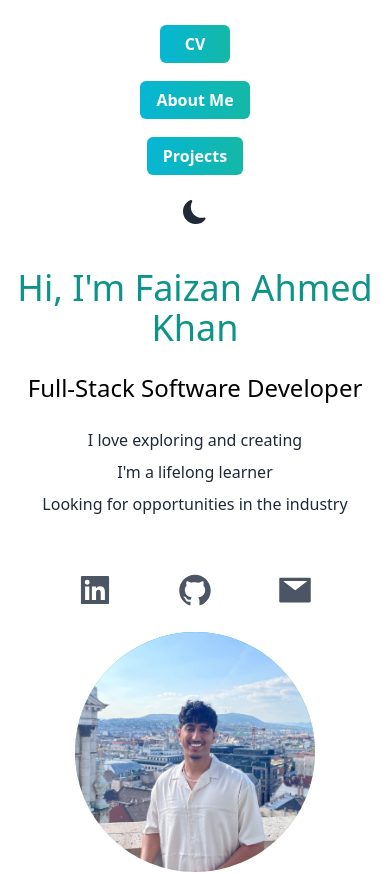
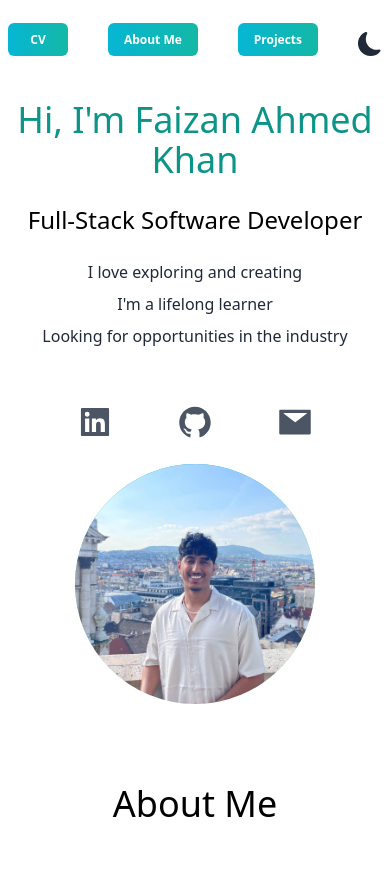
Before and after one commit to faizanahmkhan/next-portfolio, a Next.js app: page / in a window 390 px wide. Shown: the top 874 px of the page. Built offline with nearby package versions, Linux system fonts and the light colour scheme.

Commit message:
fixed nav bar flex issues, its a fully responsive row now

```diff
--- a/pages/index.js
+++ b/pages/index.js
@@ -26,7 +26,7 @@ export default function Home() {
       <main className="bg-white px-2 sm:px-10 md:px-20 lg:px-40 dark:bg-gray-900 scroll-smooth">
         <section className="">
           <nav className="pt-8 sm:py-10">
-            <ul className=" space-y-8 flex-col place-items-center flex sm:space-y-0 sm:flex-row sm:justify-between
+            <ul className=" flex justify-between sm:flex-row sm:justify-between sm:text-base text-xs
               lg:px-4 xl:px-40">
               <li>
                 <a
```
